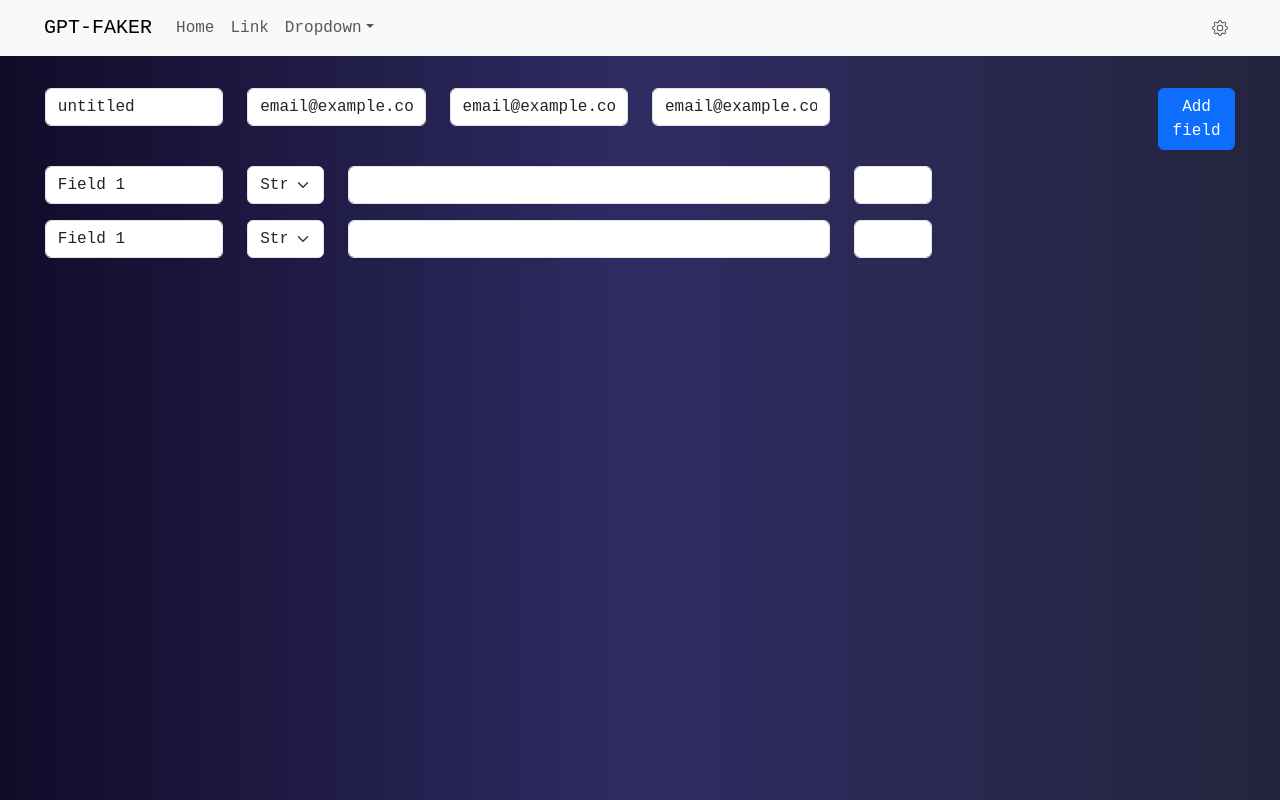
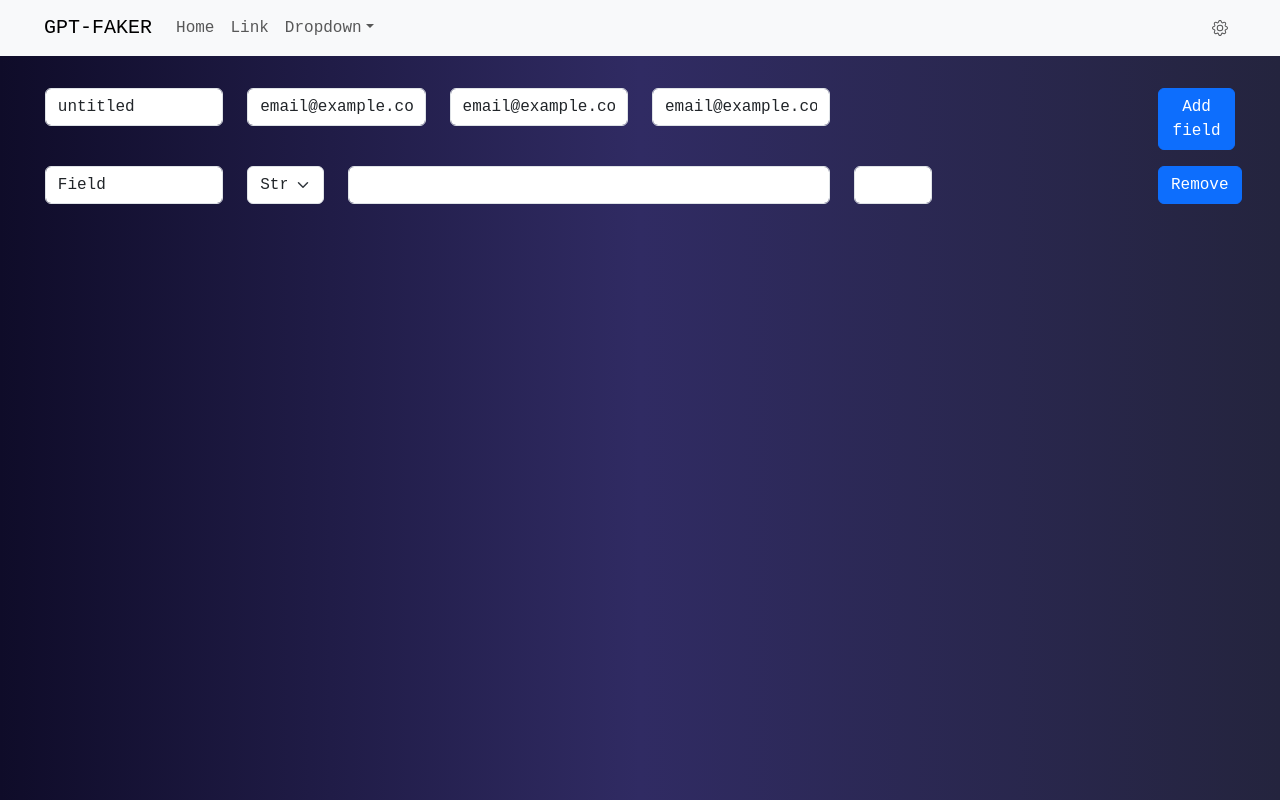
Before and after one commit to PaperUnicorn/gpt-faker, a React (Create React App) app: page / in a window 1280 px wide. Built offline with nearby package versions, Linux system fonts and the light colour scheme.

Commit message:
wip: field delete

```diff
--- a/src/components/Field.tsx
+++ b/src/components/Field.tsx
@@ -1,10 +1,29 @@
-import { Form, Row, Col, OverlayTrigger, Tooltip } from "react-bootstrap";
+import {
+  Form,
+  Row,
+  Col,
+  OverlayTrigger,
+  Tooltip,
+  Button,
+} from "react-bootstrap";
 
-const Field: React.FC = () => {
+export interface IField {
+  fieldIndex?: Number;
+  fieldName?: string;
+  fieldDescription?: string;
+  removeField?: Function;
+}
+
+const Field: React.FC<IField> = ({
+  fieldIndex,
+  fieldName,
+  fieldDescription,
+  removeField,
+}) => {
   return (
     <Form.Group as={Row} className="mb-3" controlId="formPlaintextEmail">
       <Col sm="2">
-        <Form.Control defaultValue="Field 1" />
+        <Form.Control defaultValue={fieldName || "Field"} />
       </Col>
       <Col sm="1">
         <Form.Select aria-label="Default select example">
@@ -31,6 +50,18 @@ const Field: React.FC = () => {
       <Col sm="1">
         <Form.Control defaultValue="" />
       </Col>
+
+      <Col sm="2"></Col>
+
+      <Col sm="1">
+        <Button
+          onClick={() => {
+            removeField && removeField(fieldIndex);
+          }}
+        >
+          Remove
+        </Button>
+      </Col>
     </Form.Group>
   );
 };
--- a/src/components/Heading.tsx
+++ b/src/components/Heading.tsx
@@ -1,14 +1,9 @@
 import { Button, Col, Form, Row, Stack } from "react-bootstrap";
 
-const Heading: React.FC = () => {
+const Heading: React.FC<{
+  addField: Function;
+}> = ({ addField }) => {
   return (
-    // <Row>
-    //   <Col md={1}>filename : </Col>
-    //   <Col>
-    //     <Form.Control size="sm" type="text" placeholder="Untitled" />
-    //   </Col>
-    // </Row>
-
     <Form.Group as={Row} className="mb-3" controlId="formPlaintextEmail">
       <Col sm="2">
         <Form.Control defaultValue="untitled" />
@@ -24,7 +19,7 @@ const Heading: React.FC = () => {
       </Col>
       <Col sm="3"></Col>
       <Col sm="1">
-        <Button>Add field</Button>
+        <Button onClick={() => addField()}>Add field</Button>
       </Col>
     </Form.Group>
   );
--- a/src/layout/MainLayout.tsx
+++ b/src/layout/MainLayout.tsx
@@ -1,14 +1,37 @@
-import React from "react";
+import React, { useState } from "react";
 import { Container } from "react-bootstrap";
 import Heading from "../components/Heading";
-import Field from "../components/Field";
+import Field, { IField } from "../components/Field";
 
 const MainLayout: React.FC = () => {
+  const [fields, setFields] = useState<IField[]>([
+    {
+      fieldName: "field 1",
+      fieldIndex: 0,
+    },
+  ]);
+  const addField = () => {
+    const lastField = fields.length;
+    console.log(lastField);
+    setFields([...fields, { fieldIndex: lastField }]);
+  };
+
+  const removeField = (index: number) => {
+    const rows = [...fields];
+    rows.splice(index, 1);
+    console.log(rows);
+    setFields(rows);
+  };
+
   return (
     <Container style={{ padding: "2rem 2.8rem" }} fluid={true}>
-      <Heading />
-      <Field />
-      <Field />
+      <Heading addField={addField} />
+      {fields.map((data, index) => {
+        const { fieldName } = data;
+        return (
+          <Field key={index} fieldIndex={index} removeField={removeField} />
+        );
+      })}
     </Container>
   );
 };
```
